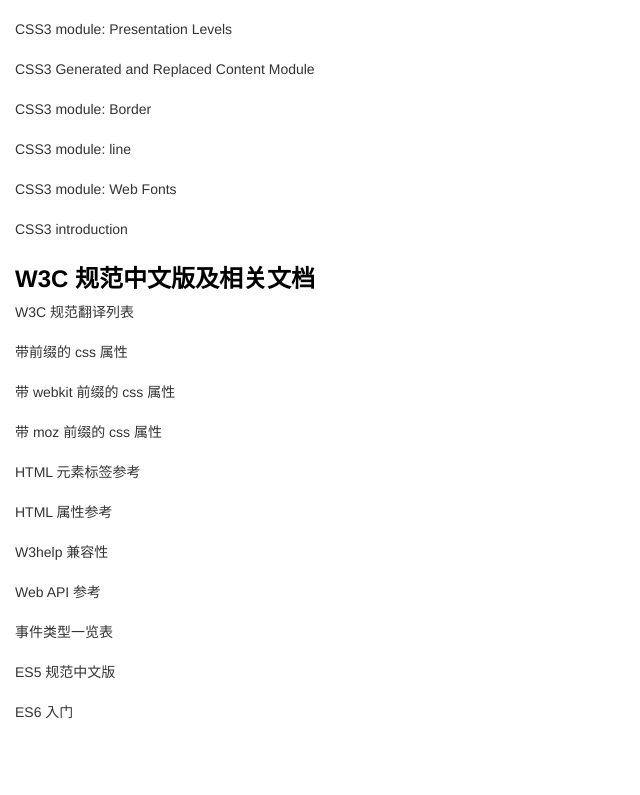
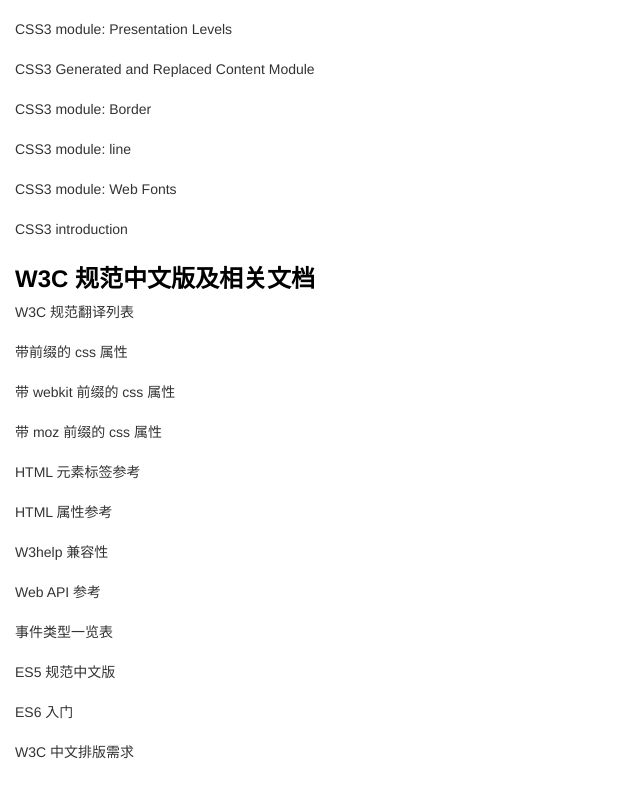
Before and after one commit to Go7hic/web-standard, a plain HTML site: page index.html in a window 1280 px wide. Shown: the part 3299-4094 px from the top of the page, without its empty margins (0-640 px from the left). Before the commit the page ends 4054 px from the top, so only its background shows below. Drawn offline with Linux system fonts and the light colour scheme; a web font is replaced by a local one.

Commit message:
添加 w3c 中文排版需求

```diff
--- a/index.html
+++ b/index.html
@@ -548,6 +548,11 @@
                     name:"ES6 入门",
                     uri:"http://es6.ruanyifeng.com/",
                     category:"markup"
+                },
+                {
+                    name: "W3C 中文排版需求",
+                    uri: "http://w3c.github.io/clreq/#commonly_used_chinese_typefaces",
+                    category:"markup"
                 }
 
             ];
```
